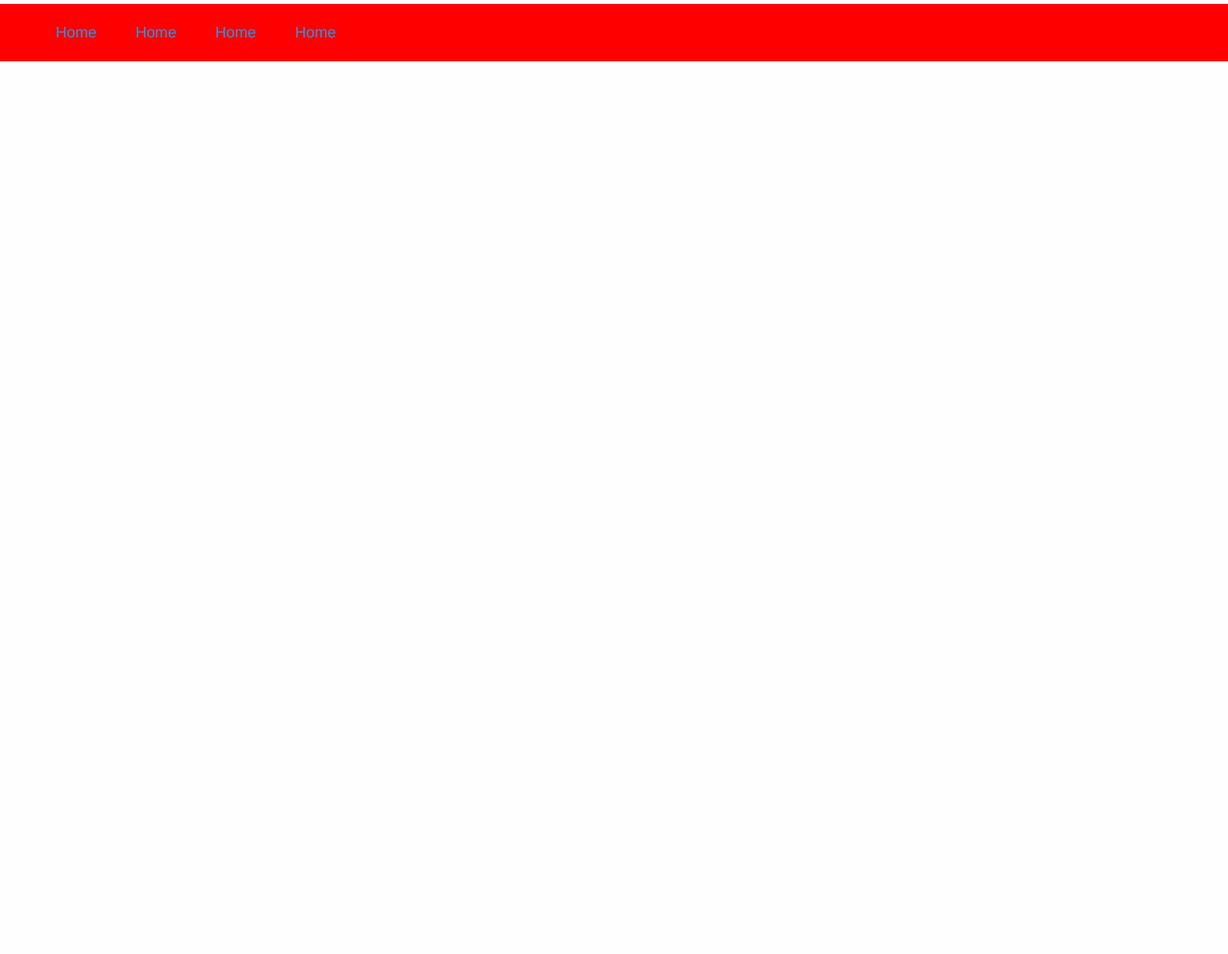
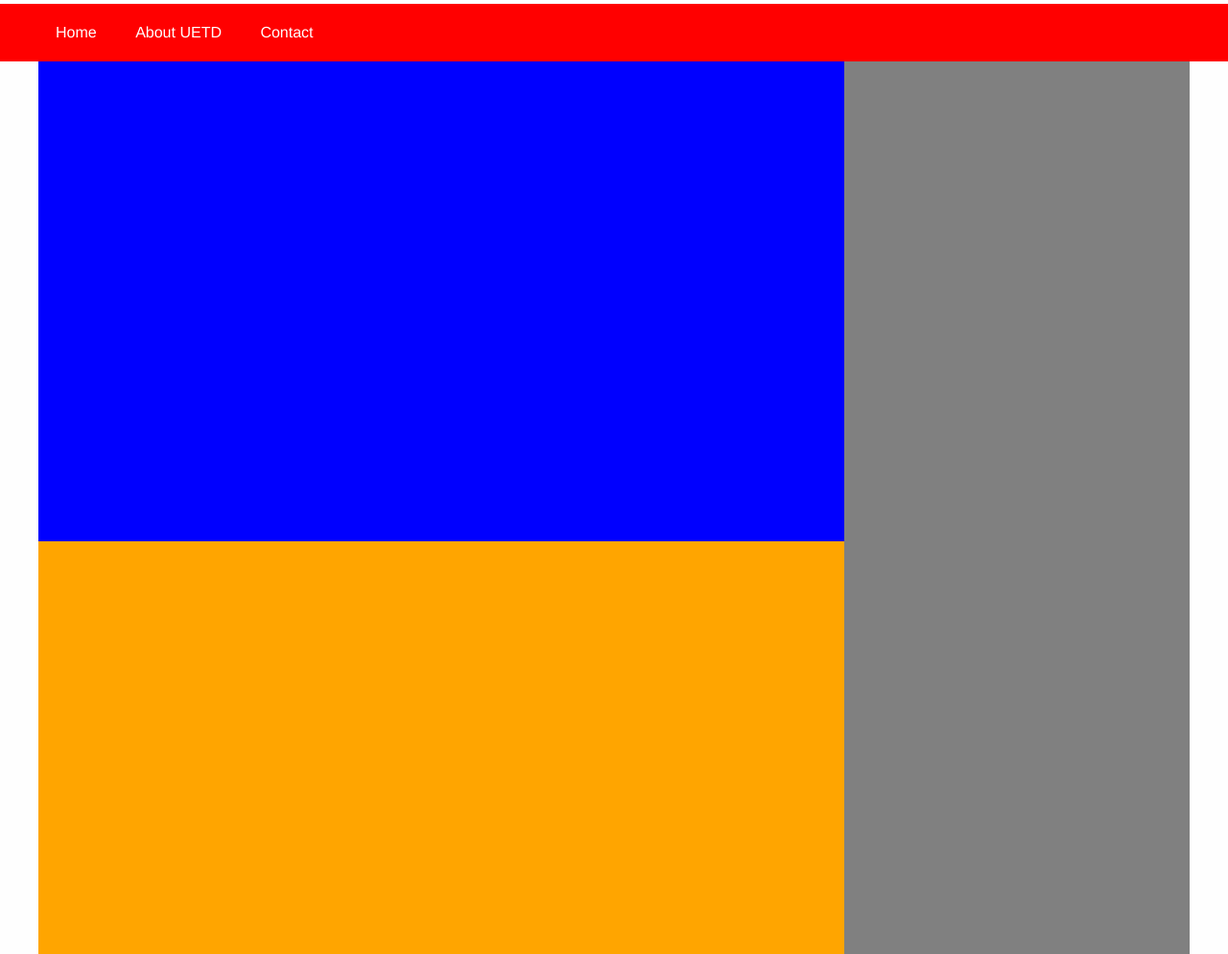
Before and after one commit to Wigflip/turk-dems, a plain HTML site: page index.html in a window 1280 px wide. Shown: the part 116-1110 px from the top of the page at 96% size. Before the commit the page ends 800 px from the top, so only its background shows below. Drawn offline with Linux system fonts and the light colour scheme.

Commit message:
reworked html, added some styling

```diff
--- a/css/_footer.scss
+++ b/css/_footer.scss
@@ -0,0 +1,5 @@
+footer{
+	width:100%;
+	height:200px;
+	text-align:center;
+}
--- a/css/_home.scss
+++ b/css/_home.scss
@@ -1,7 +1,3 @@
-*{
-	box-sizing:border-box;
-}
-
 header{
 	width:100%;
 }
@@ -15,9 +11,39 @@ nav{
 	background-color:red;
 	width:100%;
 	height:60px;
+	color:white;
 
 	a{
 		display:inline-block;
 		padding:18px;
+		color:white;
 	}
 }
+
+
+main{
+	width:70%;
+	height:1500px;
+	float:left;
+	background-color:yellow;
+}
+
+aside{
+	width:30%;
+	height:1000px;
+	float:right;
+	background-color:grey;
+
+}
+
+.latest-news{
+	width:100%;
+	height:500px;
+	background-color:blue;
+}
+
+.other-news{
+	width:100%;
+	height:500px;
+	background-color:orange;
+}
--- a/index.html
+++ b/index.html
@@ -19,12 +19,28 @@
 		<nav>
 			<div class="row">
 				<a href="#">Home</a>
-				<a href="#">Home</a>
-				<a href="#">Home</a>
-				<a href="#">Home</a>
+				<a href="#">About UETD</a>
+				<a href="#">Contact</a>
 			</div>
 		</nav>
 	</header>
+	<div class="row">
+		<main>
+			<section class="latest-news">
 
+			</section>
+			<section class="other-news">
+
+			</section>
+		</main>
+		<aside>
+
+		</aside>
+	</div>
+	<footer>
+		<div class="row">
+			<p>Copyright 2016 UETD UNITED KINGDOM Tüm Hakları Saklıdır</p>
+		</div>
+	</footer>
 </body>
 </html>
```
Also changed, not shown: css/style.css, css/style.scss (line endings or trailing spaces), 2 other files.
